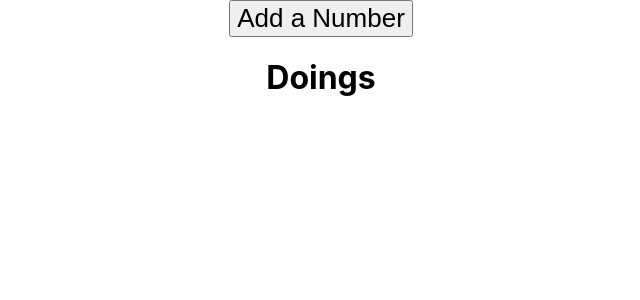
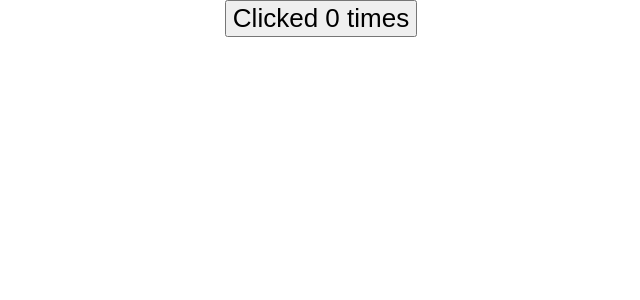
Before and after one commit to Allahnana/REACT_HOOKS, a React (Vite) app: page / in a window 1280 px wide. Shown: the top 300 px of the page, without its empty margins (319-959 px from the left). Built offline with nearby package versions, Linux system fonts and the light colour scheme.

Commit message:
useEffect() commit

```diff
--- a/src/App.jsx
+++ b/src/App.jsx
@@ -5,6 +5,7 @@
 import HookCounter2 from './Components/HookCounter2'
 import HookCounter3 from './Components/HookCounter3'
 import HookCounter4 from './Components/HookCounter4'
+import HookCounterOne from './Components/HookCounterOne'
 
 function App() {
   const [count, setCount] = useState(0)
@@ -19,7 +20,9 @@
 
         {/* <HookCounter3/> */}
 
-        <HookCounter4/>
+        {/* <HookCounter4/> */}
+
+        <HookCounterOne/>
     </div>
   )
 }
--- a/src/Components/HookCounter4.jsx
+++ b/src/Components/HookCounter4.jsx
@@ -12,7 +12,7 @@
 
         <button onClick={addItem}>Add a Number</button>
 
-        <h1>Doings</h1>
+        <h1></h1>
 
         <ul>
             {
--- /dev/null
+++ b/src/Components/HookCounterOne.jsx
@@ -0,0 +1,18 @@
+import React, {useState, useEffect} from 'react'
+
+function HookCounterOne() {
+
+    const [count, setCount] = useState(0)
+
+    useEffect(() => {
+        document.title = `You clicked ${count} times`
+    })
+  return (
+    <div>
+
+        <button onClick={ ()=> setCount(count + 1)}>Clicked  {count} times</button>
+    </div>
+  )
+}
+
+export default HookCounterOne
```
